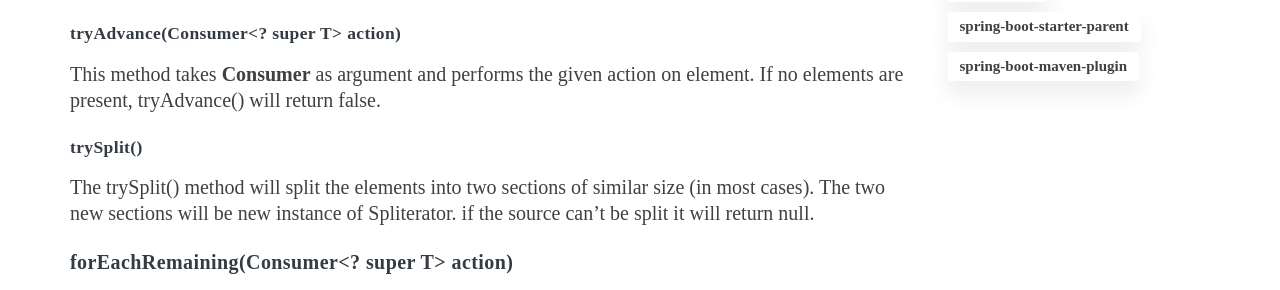
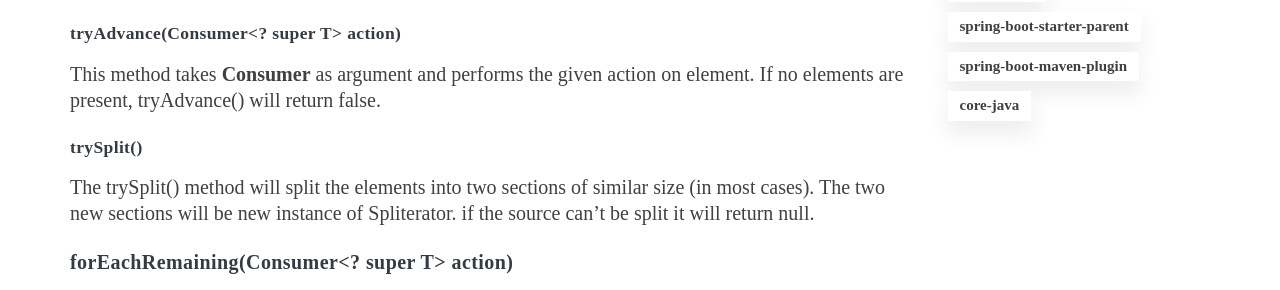
Before and after one commit to pradeepkudale/pradale, a Jekyll site: the page built from _posts/2021-08-26-java-spliterator.md, in a window 1280 px wide and 900 px high, scrolled down 495 px. Shown: the part 163-453 px from the top of the window. Built offline with Jekyll 4.4.1, drawn with Linux system fonts in a browser that asks for light colours; some web fonts are replaced; some of the changed text lies outside the part shown.

Commit message:
Update tag

```diff
--- a/_posts/2021-08-26-java-spliterator.md
+++ b/_posts/2021-08-26-java-spliterator.md
@@ -3,7 +3,7 @@ layout: post
 title:  "Spring Boot Packaging"
 date:   2020-11-10
 categories: java
-tags: spring-boot-maven-plugin
+tags: core-java
 author: pradale
 description: The spring boot maven plugin helps us to create archives (jar files and war files) which contains all the application dependencies.
 ---
```
